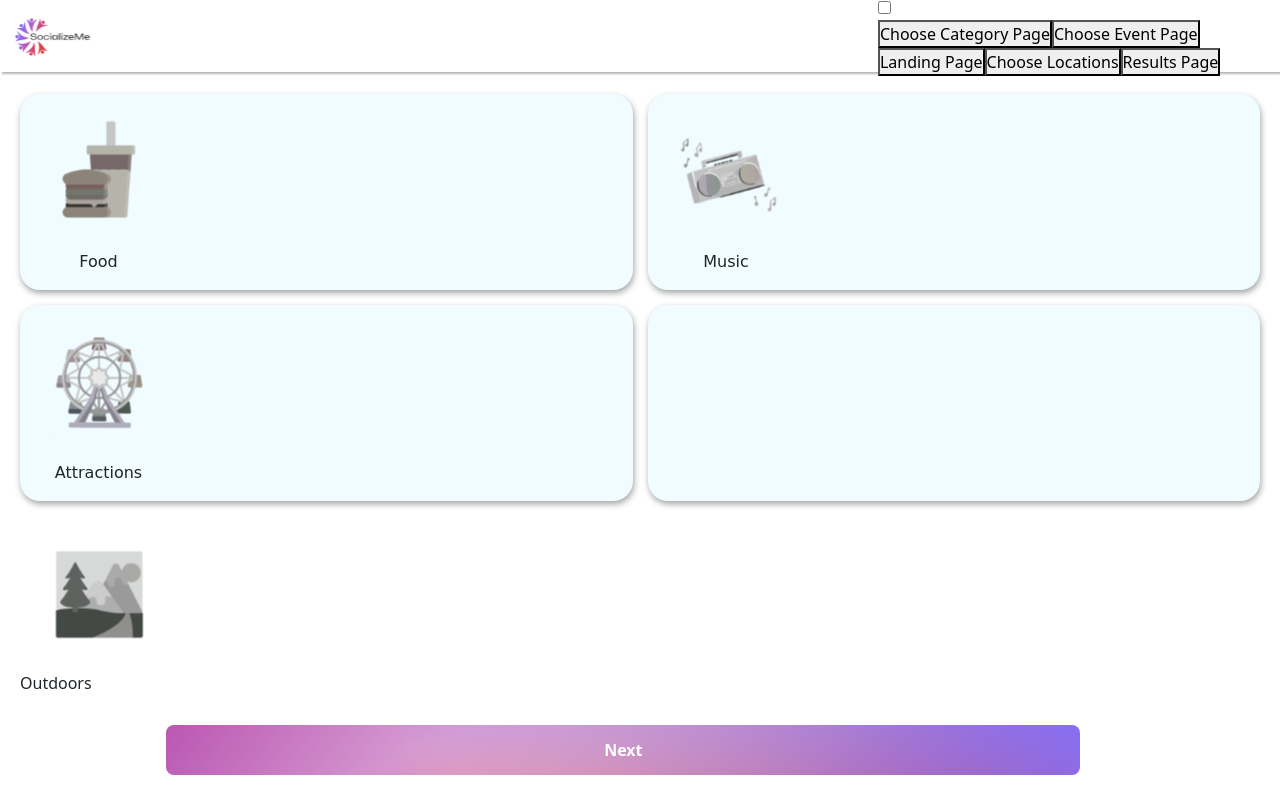
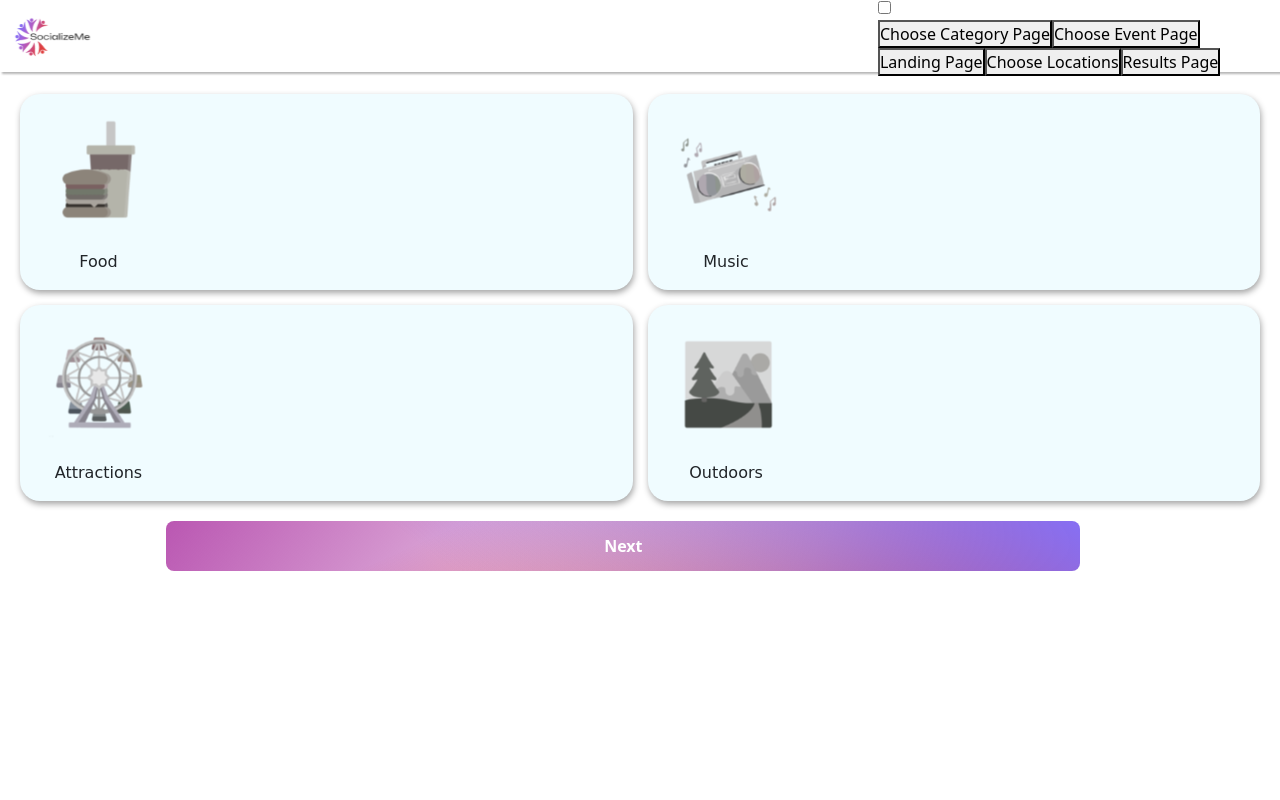
Before and after one commit to CptnPluto/itc-hackathon-socializeMe-client, a React (Create React App) app: page /chooseCategory in a window 1280 px wide. Built offline with nearby package versions, Linux system fonts and the light colour scheme; no server answers.

Commit message:
category fies

```diff
--- a/src/pages/CategoryPage/CategoryPage.js
+++ b/src/pages/CategoryPage/CategoryPage.js
@@ -102,11 +102,12 @@ function CategoryPage() {
               <div className="buttonText"> Attractions</div>
             </div>
           </button>
-          <button onClick={handleOutDoors} className={outDoors ? "btnAlive" : "btn"} />
-          <div className="buttonContent">
-            <img id="catButton" src={outDoors ? outDoorsSvg : outDoorsSvgBW}></img>
-            <div className="buttonText"> Outdoors</div>
-          </div>
+          <button onClick={handleOutDoors} className={outDoors ? "btnAlive" : "btn"}>
+            <div className="buttonContent">
+              <img id="catButton" src={outDoors ? outDoorsSvg : outDoorsSvgBW}></img>
+              <div className="buttonText"> Outdoors</div>
+            </div>
+          </button>
         </div>
         <ButtonCustom buttonText={"Next"} type="submit" />
       </form>
```
